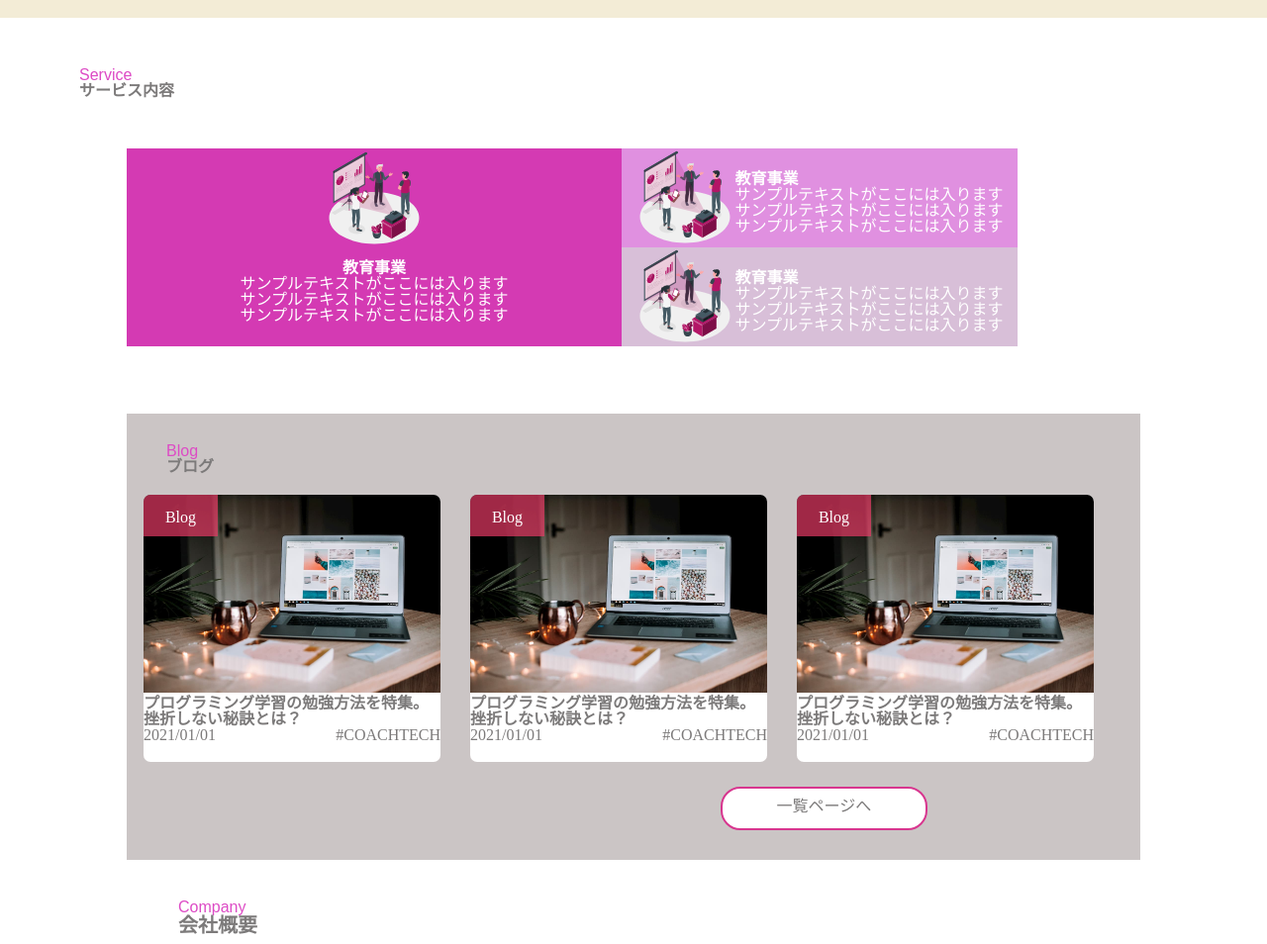
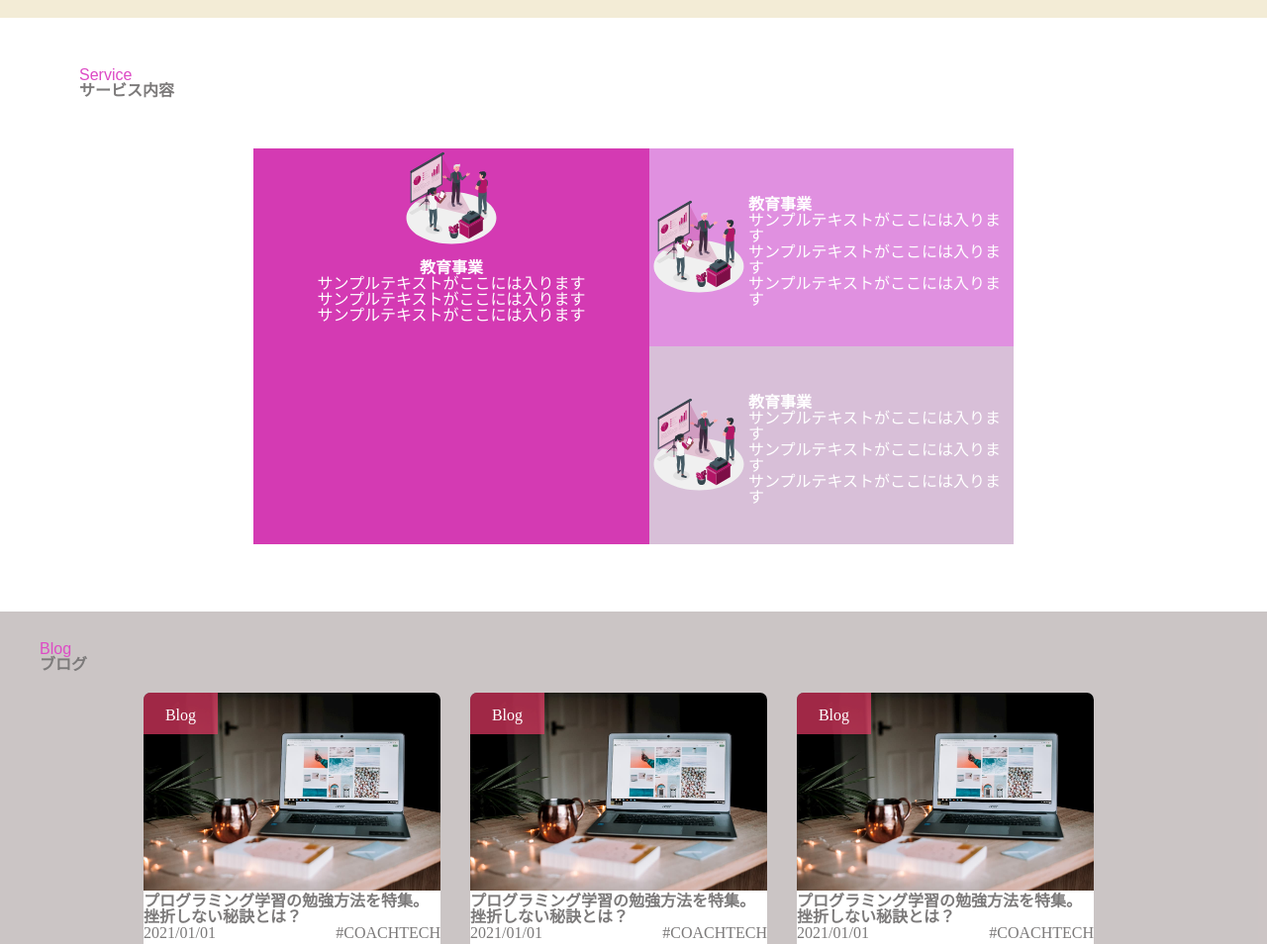
Before and after one commit to Ayanopan-puu/LP-, a plain HTML site: page index.html in a window 1280 px wide. Shown: the part 1312-2266 px from the top of the page at 99% size. Drawn offline with Linux system fonts and the light colour scheme.

Commit message:
third edit

```diff
--- a/style.css
+++ b/style.css
@@ -158,7 +158,7 @@ header {
   width: 100%;
 }
 .service {
-  height: 400px;
+  height: 600px;
   width: 100%;
 }
 .service-topic {
@@ -172,11 +172,12 @@ header {
 }
 .card-service {
   display: grid;
-  grid-template-columns: 500px 800px 0px;
-  grid-template-rows: 100px 100px 0px;
-  width: 80%;
+  grid-template-columns: 400px 1fr;
+  grid-template-rows: 200px 200px;
+  width: 60%;
   margin: 0 auto;
   padding-top: 50px;
+  position: relative;
 }
 .card-service img {
   width: 100px;
@@ -192,7 +193,6 @@ header {
 .service-card2 {
   grid-row: 1/2;
   grid-column: 2/3;
-  width: 50%;
   display: flex;
   justify-content: center;
   align-items: center;
@@ -202,7 +202,6 @@ header {
 .service-card3 {
   grid-row: 2/3;
   grid-column: 2/3;
-  width: 50%;
   display: flex;
   justify-content: center;
   align-items: center;
@@ -213,7 +212,6 @@ header {
   margin-top: 10px;
 }
 .blog {
-  width: 80%;
   margin: 0 auto;
   background-color: rgba(187, 178, 178, 0.753);
 }
@@ -266,7 +264,6 @@ header {
 }
 .blog-a {
   margin-top: 25px;
-  margin-left: 600px;
   margin-bottom: 30px;
   padding-top: 10px;
   display: inline-block;
```
